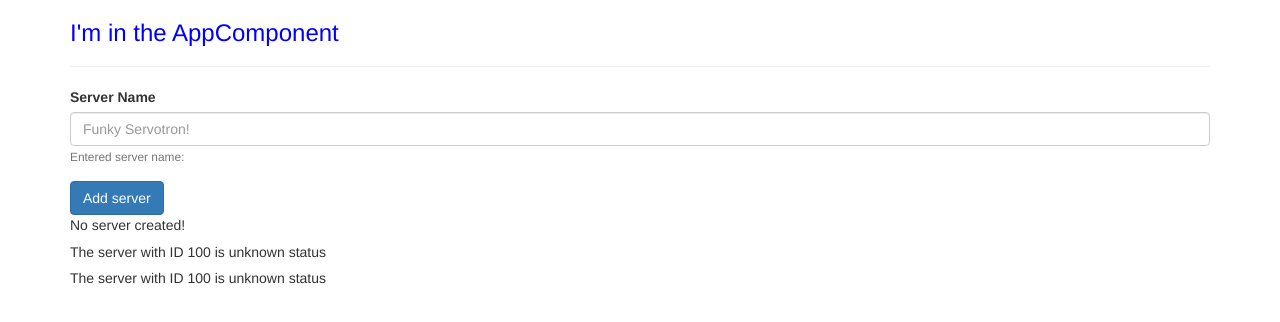
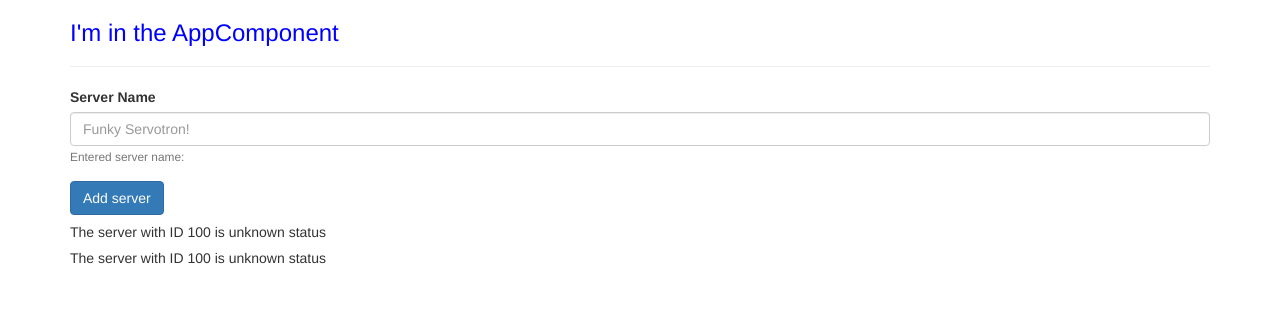
Before and after one commit to aravindanvenkataraju/angular-projects-old, an Angular app in the folder my-first-app/: page / in a window 1280 px wide. Shown: the top 322 px of the page. Built offline with nearby package versions, Linux system fonts and the light colour scheme.

Commit message:
angular:my-first-app: removed usage of ng-template

```diff
--- a/my-first-app/src/app/servers/servers.component.html
+++ b/my-first-app/src/app/servers/servers.component.html
@@ -14,9 +14,6 @@
         class="btn btn-primary"
         [disabled] = "!allowNewServer"
         (click) = "onCreateServer()">Add server</button>
-<p *ngIf="serverCreated; else noServer">{{ serverCreationStatus }}</p>
-<ng-template #noServer>
-  <p>No server created!</p>
-</ng-template>
+<p *ngIf="serverCreated">{{ serverCreationStatus }}</p>
 <app-server></app-server>
 <app-server></app-server>
```
